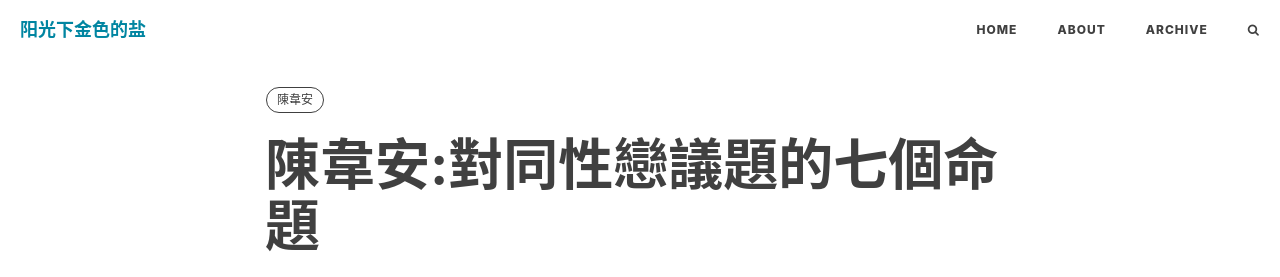
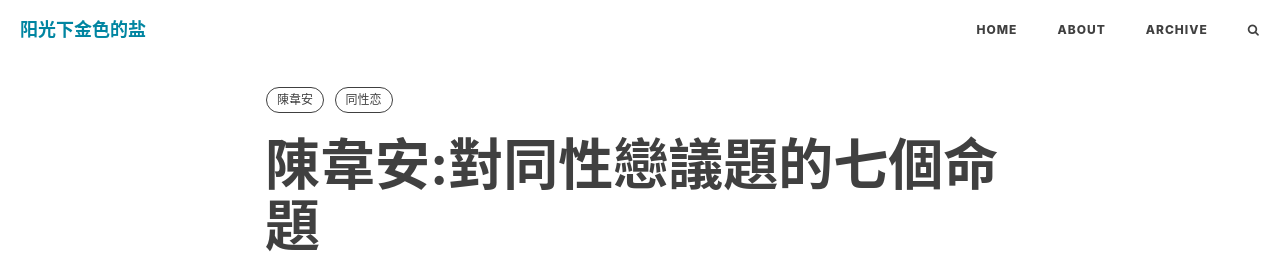
Before and after one commit to huayezhan/avalanche, a Jekyll site: the page built from _posts/2020-09-01-cwa3.markdown, in a window 1280 px wide and 900 px high. Shown: the top 277 px of the window. Built offline with Jekyll 4.4.1, drawn with Linux system fonts in a browser that asks for light colours; nearby versions of some CDN libraries; comment, search, counter and statistics services are not loaded.

Commit message:
modify92

```diff
--- a/_posts/2020-09-01-cwa3.markdown
+++ b/_posts/2020-09-01-cwa3.markdown
@@ -6,6 +6,7 @@ author: "陳韋安"
 header-style: text
 tags:
   - 陳韋安
+  - 同性恋
 ---
 有关同性恋议题的文章，写得实在太多。在支持与反对同性恋的争论中，「圣经如此说」的权威已逐渐失去了它的原有功能。在此，我不是说真理可以被相对化，也不是说释经不重要，而是，议题已到了一个「你认同的话就会认同我的释经，不认同的话我怎样释经你也不会认同」的地步。因此，以下只是我对同性恋议题（注：不是同性恋平权运动）的个人观点，并以维特根斯坦式的命题作陈述：
 
```
